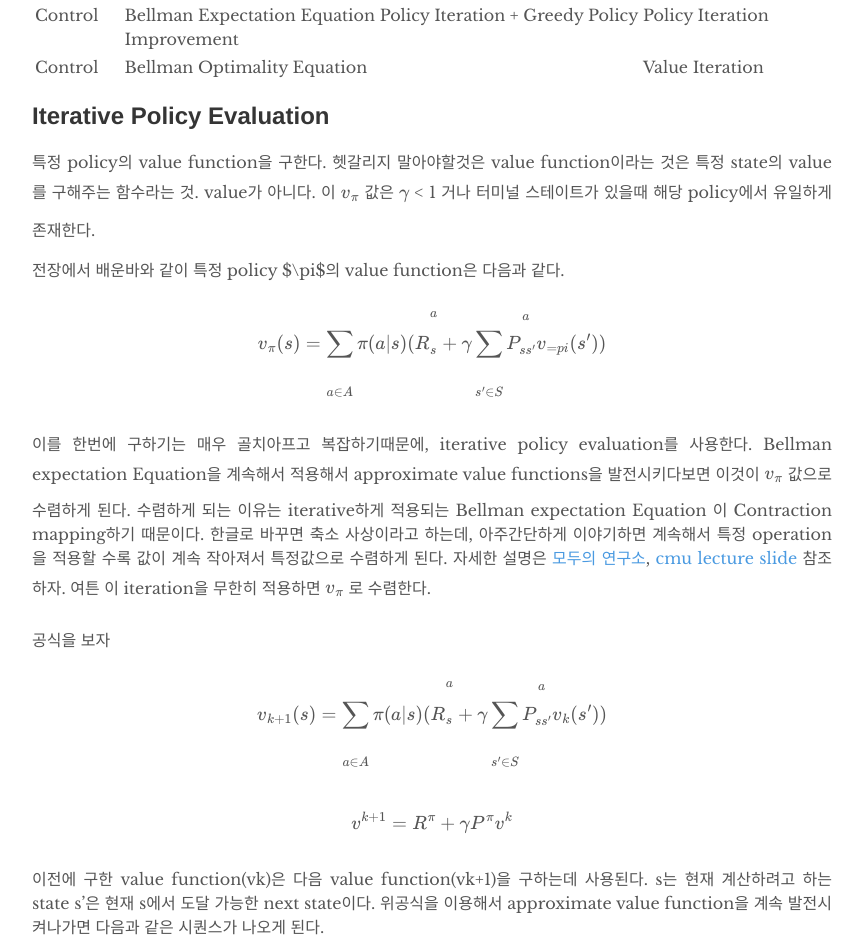
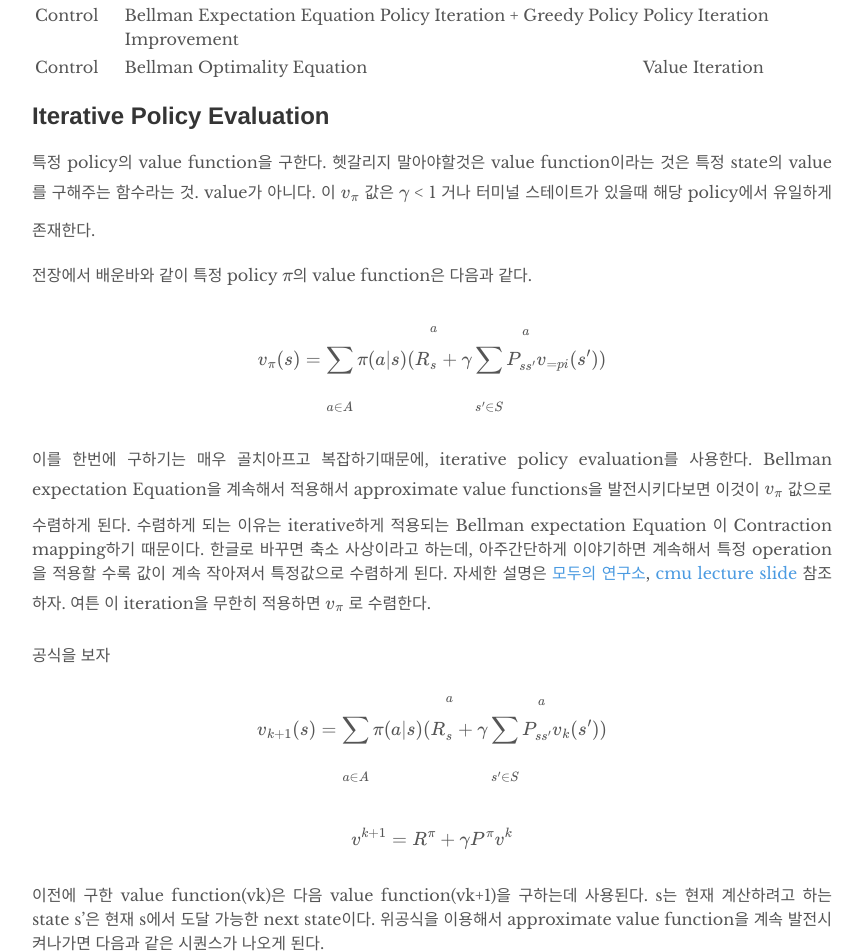
Before and after one commit to deepsight-korea/deepsight-korea.github.com, a Jekyll site: the page built from _posts/2018-06-30-rl-lec3.md, in a window 1280 px wide and 1400 px high, scrolled down 1176 px. Shown: the top 952 px of the window, without its empty margins (208-1071 px from the left). Built offline with Jekyll 4.4.1, drawn with Linux system fonts in a browser that asks for light colours; formulas are drawn with MathJax 3; comment, search, counter and statistics services are not loaded.

Commit message:
Update 2018-06-30-rl-lec3.md

```diff
--- a/_posts/2018-06-30-rl-lec3.md
+++ b/_posts/2018-06-30-rl-lec3.md
@@ -37,7 +37,7 @@ Control | Bellman Optimality Equation | Value Iteration
 ## Iterative Policy Evaluation
 특정 policy의 value function을 구한다. 헷갈리지 말아야할것은 value function이라는 것은 특정 state의 value를 구해주는 함수라는 것. value가 아니다. 이 $$v_{\pi}$$ 값은 $$\gamma$$ < 1 거나 터미널 스테이트가 있을때 해당 policy에서 유일하게 존재한다.
 
-전장에서 배운바와 같이 특정 policy $\pi$의 value function은 다음과 같다.
+전장에서 배운바와 같이 특정 policy $$\pi$$의 value function은 다음과 같다.
 
 $$ v_{\pi}(s) = \sum_{a \in A}\pi(a|s)(R_s^a + \gamma \sum_{s' \in S}P_{ss'}^a v_{=pi}(s')) $$
 
```
Also changed, not shown: other parts of _posts/2018-06-30-rl-lec3.md (+1 -1 lines).
